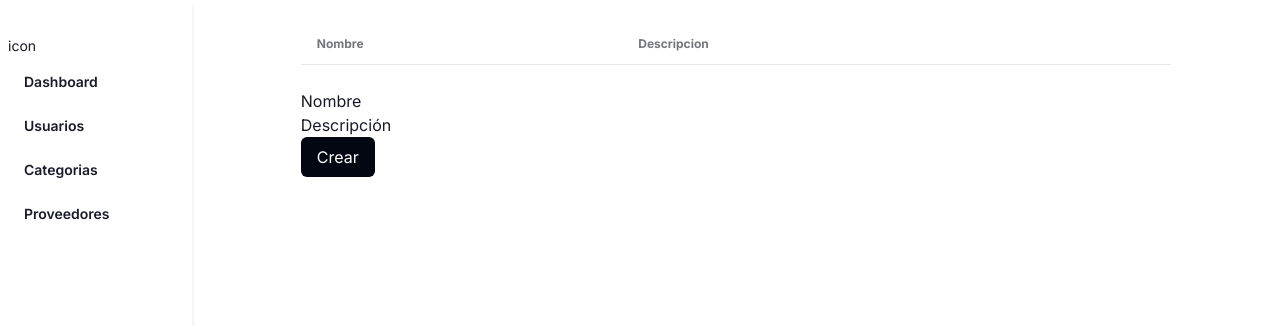
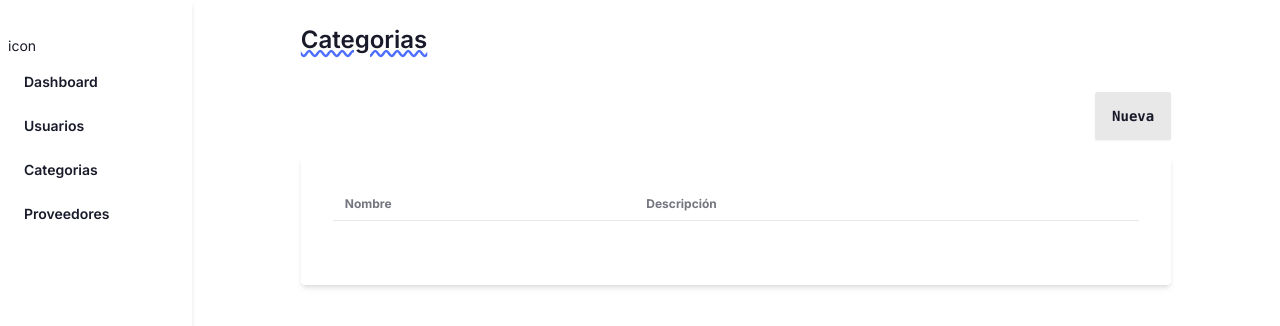
Before and after one commit to gusaln/stockbrain, a Next.js app: page /categorias in a window 1280 px wide. Shown: the top 326 px of the page. Built offline with nearby package versions, Linux system fonts and the light colour scheme.

Commit message:
feat: Rutas de categorias

```diff
--- /dev/null
+++ b/src/app/categorias/Table.tsx
@@ -0,0 +1,85 @@
+"use client";
+import { Loader } from "@/components/Loader";
+import { PaginationSteps, usePagination } from "@/components/pagination";
+import { Categoria } from "@/lib/queries";
+import { PaginatedResponse } from "@/utils";
+import { useQuery } from "@tanstack/react-query";
+import { useState } from "react";
+
+export function Table() {
+    const { page, setPage, limit, setLimit } = usePagination();
+
+    const { data, error, isLoading, isError } = useQuery({
+        queryKey: ["/categorias/api", { page: page, limit: limit }],
+        queryFn: async ({ queryKey }) => {
+            const url = new URLSearchParams({
+                page: queryKey[1].page.toString(),
+                limit: queryKey[1].limit.toString(),
+            });
+
+            const res = await fetch(queryKey[0] + "?" + url.toString());
+            return (await res.json()) as PaginatedResponse<Categoria>;
+        },
+        initialData: {
+            data: [],
+            page: 1,
+            limit: 10,
+            total: 0,
+        } as PaginatedResponse<Categoria>,
+    });
+
+    if (isLoading) return <Loader />;
+    if (isError)
+        return (
+            <div role="alert" className="alert alert-error">
+                <svg
+                    xmlns="http://www.w3.org/2000/svg"
+                    className="stroke-current shrink-0 h-6 w-6"
+                    fill="none"
+                    viewBox="0 0 24 24"
+                >
+                    <path
+                        strokeLinecap="round"
+                        strokeLinejoin="round"
+                        strokeWidth="2"
+                        d="M10 14l2-2m0 0l2-2m-2 2l-2-2m2 2l2 2m7-2a9 9 0 11-18 0 9 9 0 0118 0z"
+                    />
+                </svg>
+                <span>{error.message}</span>
+            </div>
+        );
+
+    return (
+        <table className="table table-sm">
+            <thead>
+                <tr>
+                    <th>Nombre</th>
+                    <th>Descripción</th>
+                    <th></th>
+                </tr>
+            </thead>
+
+            <tbody>
+                {data.data?.map((p) => {
+                    return (
+                        <tr key={p.id}>
+                            <td>{p.nombre}</td>
+                            <td>{p.descripcion}</td>
+                            <th>
+                                <button className="btn btn-ghost btn-sm">editar</button>
+                            </th>
+                        </tr>
+                    );
+                })}
+            </tbody>
+
+            <tfoot>
+                <tr>
+                    <td colSpan="3">
+                        <PaginationSteps page={page} total={data.total} limit={limit} onPageChange={setPage} />
+                    </td>
+                </tr>
+            </tfoot>
+        </table>
+    );
+}
--- /dev/null
+++ b/src/app/categorias/api/route.ts
@@ -0,0 +1,20 @@
+import { Categoria } from "@/lib/queries";
+import { createPaginatedResponse } from "@/utils";
+import { NextRequest, NextResponse } from "next/server";
+
+const categorias: Categoria[] = []
+
+export async function GET(request: NextRequest, context = {}) {
+    const url = new URL(request.url);
+    const page = parseInt(url.searchParams.get('page') || '1', 10);
+    const limit = parseInt(url.searchParams.get('limit') || '10', 10);
+
+    /** Aquí va la consulta a la base de datos */
+    const startIndex = (page - 1) * limit;
+    const endIndex = page * limit;
+
+    const paginatedRecords = categorias.slice(startIndex, endIndex);
+    /** Aquí va la consulta a la base de datos */
+
+    return NextResponse.json(createPaginatedResponse(paginatedRecords, page, limit, categorias.length));
+}
--- /dev/null
+++ b/src/app/categorias/crear/CrearForm.tsx
@@ -0,0 +1,42 @@
+"use client";
+
+import { useState } from "react";
+import { useFormState } from "react-dom";
+import { crearCategoria } from "./action";
+import Input from "@/components/forms/Input";
+
+const initialState = {
+    message: "",
+    errors: null
+};
+
+interface Props {
+    onSubmit: typeof crearCategoria;
+}
+
+export default function Form(props: Props) {
+    const [state, formAction] = useFormState(props.onSubmit, initialState);
+
+    return (
+        <form action={formAction} method="post">
+            <div className="card-body">
+                <div className="card-title">Indique los datos de la nueva categoría</div>
+
+                <p aria-live="polite" className="sr-only">
+                    {state?.message}
+                </p>
+
+                <Input name="nombre" label="Nombre" errors={state.errors?.nombre} />
+                <Input name="descripcion" label="Persona de descripción"  errors={state.errors?.descripcion}/>
+
+
+                <div className="card-actions justify-end">
+                    <button type="submit" className="btn btn-primary">
+                        Registrar
+                    </button>
+                    <button className="btn btn-ghost">Cancelar</button>
+                </div>
+            </div>
+        </form>
+    );
+}
--- /dev/null
+++ b/src/app/categorias/crear/action.ts
@@ -0,0 +1,32 @@
+"use server";
+
+import { z } from "@/validation";
+
+
+const schema = z.object({
+    nombre: z.string().max(64),
+    descripcion: z.string().max(64),
+});
+
+export async function crearCategoria(prevState: any, formData: FormData) {
+    const validatedFields = schema.safeParse({
+        nombre: formData.get('nombre'),
+        descripcion: formData.get('descripcion'),
+    })
+
+    // Return early if the form data is invalid
+    if (!validatedFields.success) {
+        console.error(validatedFields.error.message, validatedFields.error.flatten().fieldErrors)
+
+        return {
+            message: "Error al crear la categoría: " + validatedFields.error.message,
+            errors: validatedFields.error.flatten().fieldErrors,
+        }
+    }
+
+
+    return {
+        message: "WE HAVE A SITUATION",
+        errors: null
+    };
+}
--- a/src/app/categorias/crear/page.tsx
+++ b/src/app/categorias/crear/page.tsx
@@ -1,26 +1,20 @@
-export default function CrearCategoria() {
+import ResponsiveLayout, { LinkAction } from "@/components/layouts/ResponsiveLayout";
+import CrearForm from "./CrearForm";
+import { crearCategoria } from "./action";
+
+export default function Page() {
     return (
-        <div className="w-4/5 mx-auto space-y-6">
-            <section>
-                <form action="" method="post">
-                    <div>
-                        <label htmlFor="nombre">Nombre</label>
-                        <input type="text" name="nombre" />
-                    </div>
-
-                    <div>
-                        <label htmlFor="descripcion">Descripción</label>
-                        <input type="text" name="descripcion" />
-                    </div>
-
-                    <button
-                        type="submit"
-                        className="bg-gray-950 text-white px-4 py-2 rounded-md hover:bg-gray-600 transition duration-50"
-                    >
-                        Crear
-                    </button>
-                </form>
+        <ResponsiveLayout
+            title="Registrar categoría"
+            acciones={() => {
+                return <LinkAction href="/categoria">Volver</LinkAction>;
+            }}
+        >
+            <section className="w-full justify-center flex">
+                <div className="card w-fit shadow-lg">
+                    <CrearForm onSubmit={crearCategoria} />
+                </div>
             </section>
-        </div>
+        </ResponsiveLayout>
     );
 }
--- a/src/app/categorias/page.tsx
+++ b/src/app/categorias/page.tsx
@@ -1,56 +1,19 @@
-import { Categoria } from "@/lib/queries";
+import ResponsiveLayout, { LinkAction } from "@/components/layouts/ResponsiveLayout";
+import { Table } from "./Table";
 
-export default function Categorias() {
-    const categorias: Categoria[] = [];
-
+export default function Page() {
     return (
-        <div className="w-4/5 mx-auto space-y-6">
-            <section className="card">
-                <table className="table">
-                    <thead>
-                        <tr>
-                            <td>Nombre</td>
-                            <td>Descripcion</td>
-                            <td></td>
-                        </tr>
-                    </thead>
-
-                    <tbody>
-                        {categorias.map((categoria) => {
-                            return (
-                                <tr key={categoria.id}>
-                                    <td>{categoria.nombre}</td>
-                                    <td>{categoria.descripcion}</td>
-                                    <td>
-                                        <button>editar</button>
-                                    </td>
-                                </tr>
-                            );
-                        })}
-                    </tbody>
-                </table>
+        <ResponsiveLayout
+            title="Categorias"
+            acciones={() => {
+                return <LinkAction href="/categorias/crear">Nueva</LinkAction>;
+            }}
+        >
+            <section className="card w-full shadow-md">
+                <div className="card-body">
+                    <Table />
+                </div>
             </section>
-
-            <section>
-                <form action="" method="post">
-                    <div>
-                        <label htmlFor="nombre">Nombre</label>
-                        <input type="text" name="nombre" />
-                    </div>
-
-                    <div>
-                        <label htmlFor="descripcion">Descripción</label>
-                        <input type="text" name="descripcion" />
-                    </div>
-
-                    <button
-                        type="submit"
-                        className="bg-gray-950 text-white px-4 py-2 rounded-md hover:bg-gray-600 transition duration-50"
-                    >
-                        Crear
-                    </button>
-                </form>
-            </section>
-        </div>
+        </ResponsiveLayout>
     );
 }
```
